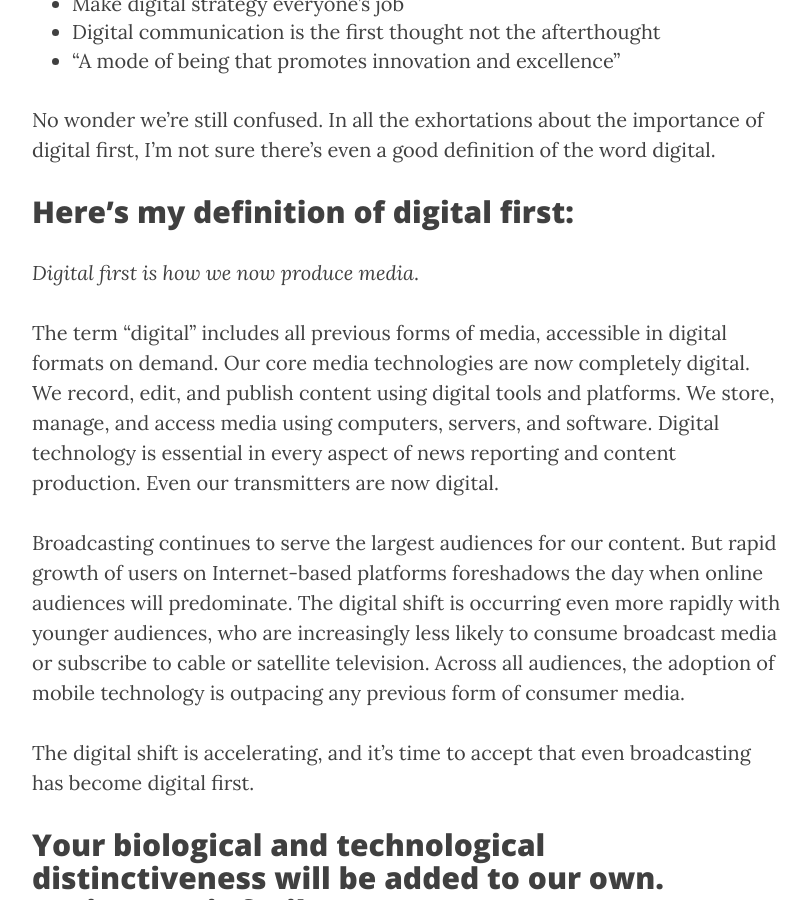
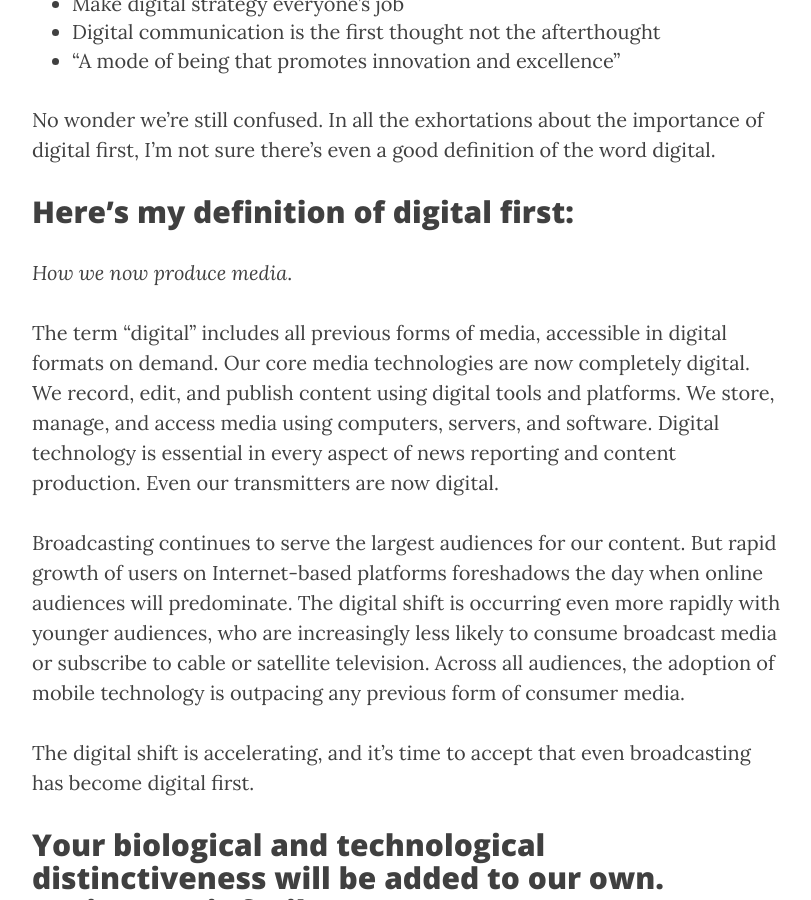
Before and after one commit to jackbrighton/jackbrighton.github.io, a Jekyll site: the page built from _posts/2015-05-25-what-is-digital-first.md, in a window 1280 px wide and 900 px high, scrolled down 1011 px. Shown: the whole window, without its empty margins (233-1044 px from the left). Built offline with Jekyll 4.4.1, drawn with Linux system fonts in a browser that asks for light colours; nearby versions of some CDN libraries.

Commit message:
edit digital first definition

```diff
--- a/_posts/2015-05-25-what-is-digital-first.md
+++ b/_posts/2015-05-25-what-is-digital-first.md
@@ -24,7 +24,7 @@ No wonder we’re still confused. In all the exhortations about the importance o
 
 ## Here’s my definition of digital first:
 
-_Digital first is how we now produce media_.
+_How we now produce media_.
 
 The term "digital" includes all previous forms of media, accessible in digital formats on demand. Our core media technologies are now completely digital. We record, edit, and publish content using digital tools and platforms. We store, manage, and access media using computers, servers, and software. Digital technology is essential in every aspect of news reporting and content production. Even our transmitters are now digital.
 
```
